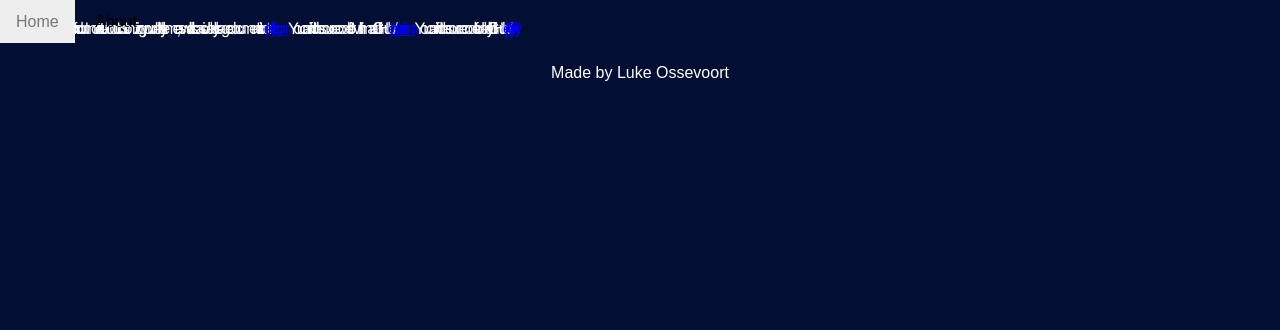
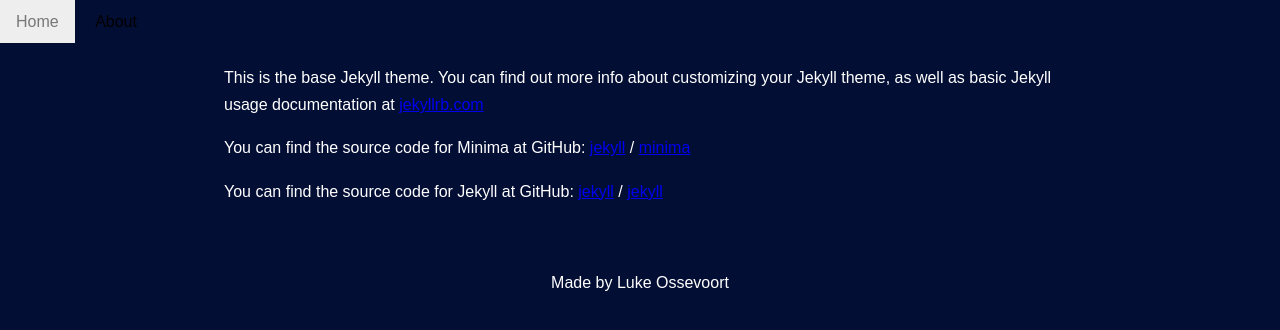
Before and after one commit to Sumblefore/baseless.bingo, a Jekyll site: the page built from src/about.markdown, in a window 1280 px wide. Shown: the top 330 px of the page. Built offline with Jekyll 4.4.1, drawn with Linux system fonts in a browser that asks for light colours; nearby versions of some CDN libraries.

Commit message:
Fixed default layout

```diff
--- a/src/_layouts/default.html
+++ b/src/_layouts/default.html
@@ -10,8 +10,16 @@
 <body>
     {% include navbar.html %}
 
-    <div class="pure-g">
-        {{ content }}
+    <div class="content-wrapper">
+        <div class="content">
+            <div class="pure-g">
+                <div class="pure-u-md-1-6"></div>
+                <div class="l-box pure-u-1 pure-u-md-2-3">
+                    {{ content }}
+                </div>
+                <div class="pure-u-md-1-6"></div>
+            </div>
+        </div>
     </div>
 
     {% include footer.html %}
--- a/src/_sass/default.scss
+++ b/src/_sass/default.scss
@@ -56,6 +56,26 @@ label a {
 
 
 /*
+ * -- CONTENT STYLES --
+ * This represents the content area (everything below the blue section)
+ */
+
+.content-wrapper {
+    padding-top: 2em;
+    min-height: 12%;
+    background: $bgcol;
+    width: 100%;
+}
+
+
+/* We want to give the content area some more padding */
+
+.content {
+    padding: 1em 1em 3em;
+}
+
+
+/*
  * -- TABLET (AND UP) MEDIA QUERIES --
  * On tablets and other medium-sized devices, we want to customize some
  * of the mobile styles.
```
